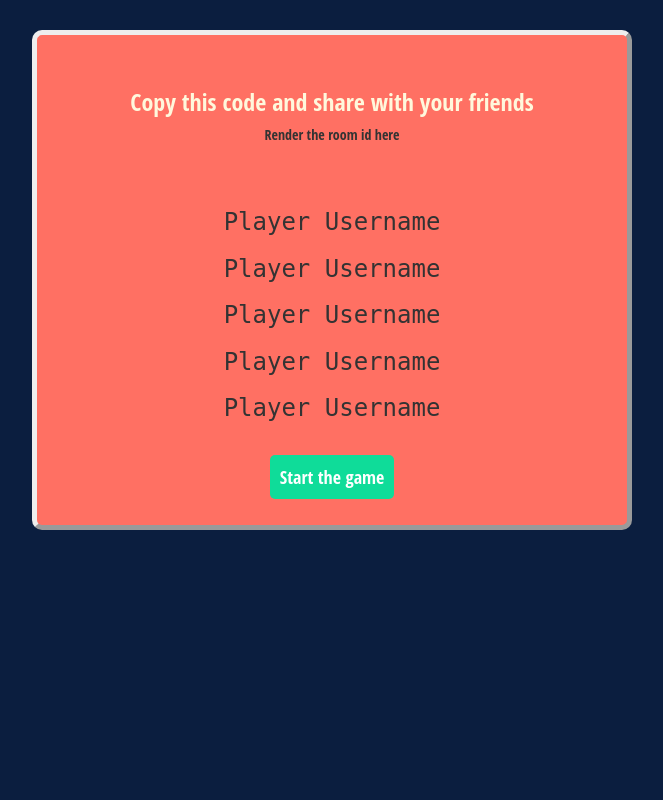
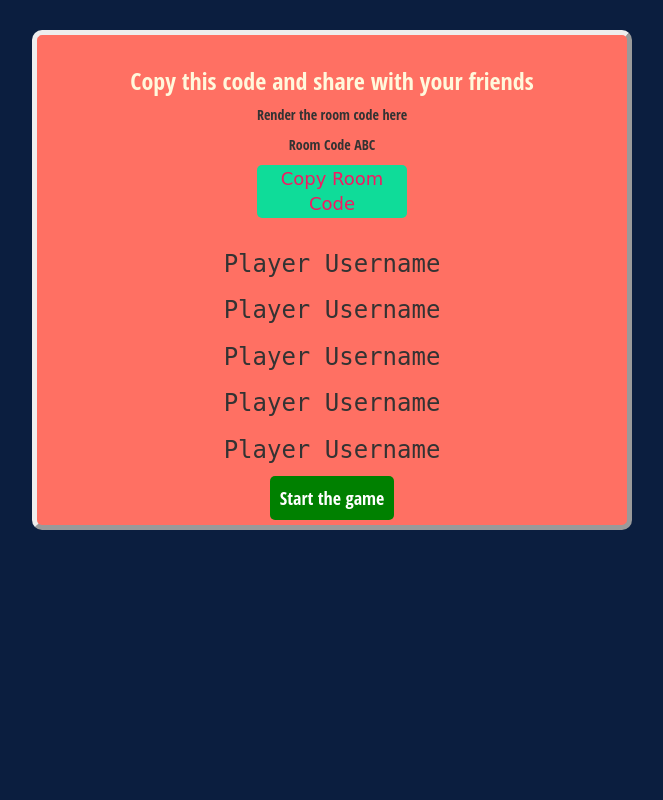
Before and after one commit to ravisha7feb/What-do-you-meme, a Node server app: page /createRoom in a window 1280 px wide. Shown: the whole page, without its empty margins (308-971 px from the left). Run offline with Node 20, Linux system fonts and the light colour scheme; some libraries are stand-ins or nearby versions.

Commit message:
add copy room code button

```diff
--- /dev/null
+++ b/models/createRoomCopyCode.js
@@ -0,0 +1,7 @@
+function copyToClipboard(element) {
+    var $temp = $("<input>");
+    $("body").append($temp);
+    $temp.val($(element).text()).select();
+    document.execCommand("copy");
+    $temp.remove();
+}
--- a/public/stylesheets/createRoom.css
+++ b/public/stylesheets/createRoom.css
@@ -30,7 +30,7 @@
     font-family: 'Open Sans Condensed', sans-serif;
     font-weight: bolder;
     padding: 10px;
-    background-color: #0fdc99;
+    background-color:green;
     color: white;
     text-align: center;
     font-size: large;
@@ -39,3 +39,12 @@
     border-radius: 5px;
     width: 100px;
 }
+.room-code .copy-code>button{
+    border-radius: 5px;
+    width: 150px;
+    background-color: #0fdc99;
+    color: rgb(245, 24, 98);
+    border-style: hidden;
+    font-family: cursive;
+    font-size: large;
+}
--- a/views/createRoom.ejs
+++ b/views/createRoom.ejs
@@ -9,17 +9,38 @@
     <link rel="stylesheet" href="https://maxcdn.bootstrapcdn.com/bootstrap/3.4.1/css/bootstrap.min.css"/>
     <script src="https://ajax.googleapis.com/ajax/libs/jquery/3.5.1/jquery.min.js"></script>
     <script src="https://maxcdn.bootstrapcdn.com/bootstrap/3.4.1/js/bootstrap.min.js"></script>
+    <script src="../models/createRoomCopyCode.js"></script>
+    <script>
+        function copyToClipboard(element) {
+        var $temp = $("<input>");
+        $("body").append($temp);
+        $temp.val($(element).text()).select();
+        document.execCommand("copy");
+        $temp.remove();
+    }
+
+    </script>
     <link rel="stylesheet" href="/stylesheets/createRoom.css">
 
     <title>What do you meme?</title>
 </head>
 <body>
+
 <div class="page">
 <div class="create-room-page">
     <div class="share-code">
 
         <h3 style="color:cornsilk;">Copy this code and share with your friends</h3>
-        <p>Render the room id here</p>
+
+        <div class="room-code">
+            <p>Render the room code here</p>
+            <p id="room_code">Room Code ABC</p>
+
+            <div class="copy-code">
+                <button onclick="copyToClipboard('#room_code')">Copy Room Code</button>
+            </div>
+
+        </div>
 
     </div>
     <div class="player-usernames">
@@ -35,4 +56,5 @@
     </div>
 </div>
 </div>
+
 <%- include('partials/footer') -%>
```
